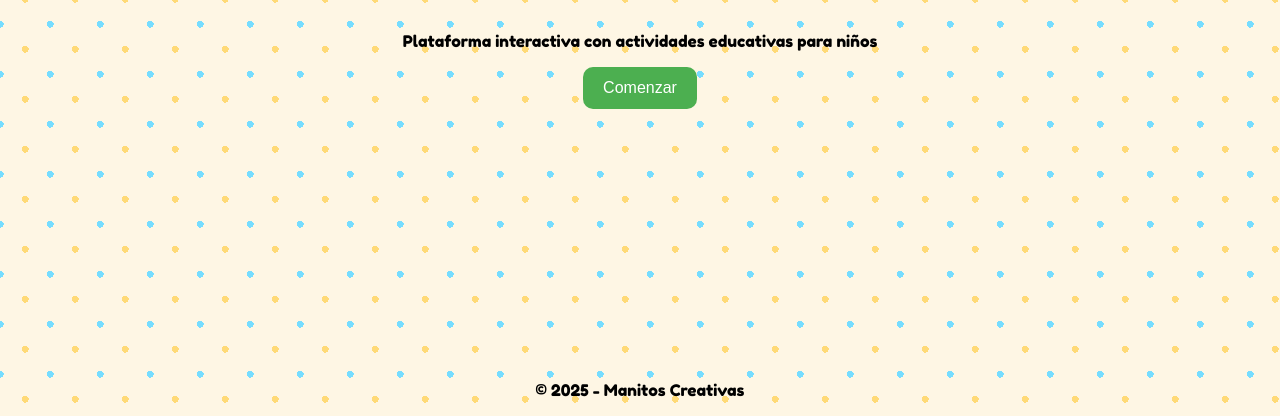
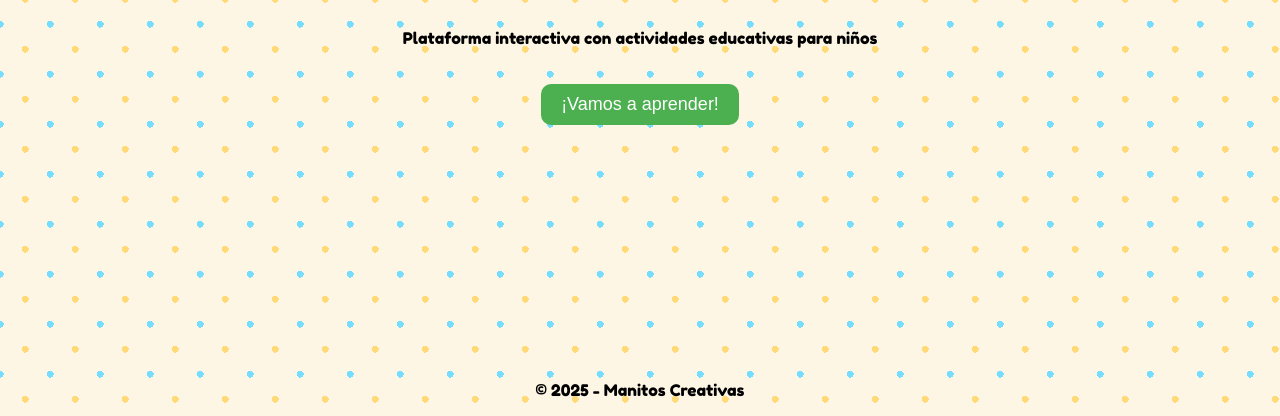
Before and after one commit to DanielSosa2/ProyectoFinal-Sosa, a plain HTML site: page index.html in a window 1280 px wide. Shown: the part 526-942 px from the top of the page. Drawn offline with Linux system fonts and the light colour scheme; some packages are replaced by stand-ins of ours; a script that the page names is missing.

```diff
--- a/index.html
+++ b/index.html
@@ -25,15 +25,15 @@
 
     <main>
         <!-- INICIO -->
-        <section id="inicio">
+        <div id="inicio" class="pantalla">
             <h1>Manitos Creativas</h1>
             <p>Plataforma interactiva con actividades educativas para niños</p>
-            <button id="btnComenzar">Comenzar</button>
+            <button id="btnComenzar">¡Vamos a aprender!</button>
             <p id="nivelTexto"></p>
-        </section>
+        </div>
 
 
-        <section id="app" style="display: none;">
+        <div id="app" class="oculto" style="display: none;">
 
             <!-- FORMULARIO -->
             <section id="formulario">
@@ -121,7 +121,7 @@
                 <ul id="ranking-lista"></ul>
                 <button id="volver" class="btn-siguiente">🔄 Volver</button>
             </section>
-        </section>
+        </div>
 
     </main>
 
--- a/script.js
+++ b/script.js
@@ -195,6 +195,7 @@
   if (letra === correcta) {
     aciertos++;
 
+
     audioCorrecto.currentTime = 0;
     audioCorrecto.play();
 
--- a/style.css
+++ b/style.css
@@ -94,8 +94,32 @@
   color: white;
   cursor: pointer;
 }
+.pantalla {
+  height: 100vh;
+  display: flex;
+  flex-direction: column;
+  justify-content: center;
+  align-items: center;
+  color: #000000;
+  text-align: center;
+}
 
+button {
+  margin-top: 20px;
+  padding: 10px 20px;
+  font-size: 18px;
+  cursor: pointer;
+}
 
+.correcto {
+  background-color: #1f02c0 !important;
+  color: white;
+}
+
+.incorrecto {
+  background-color: #ef4444 !important;
+  color: white;
+}
 @keyframes bounceIn {
   0% {
     opacity: 0;
```
Also changed, not shown: 9 other files.
